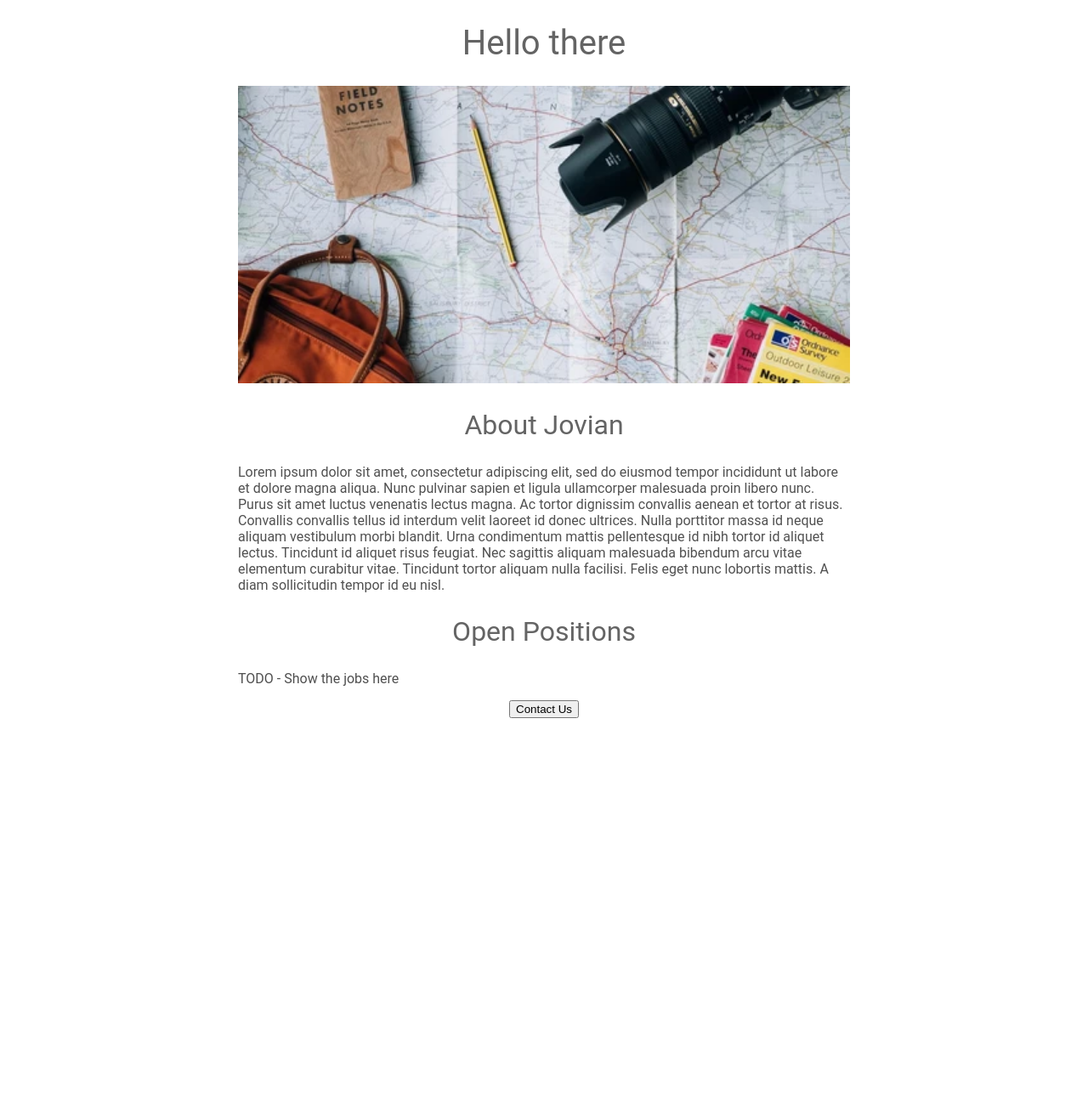
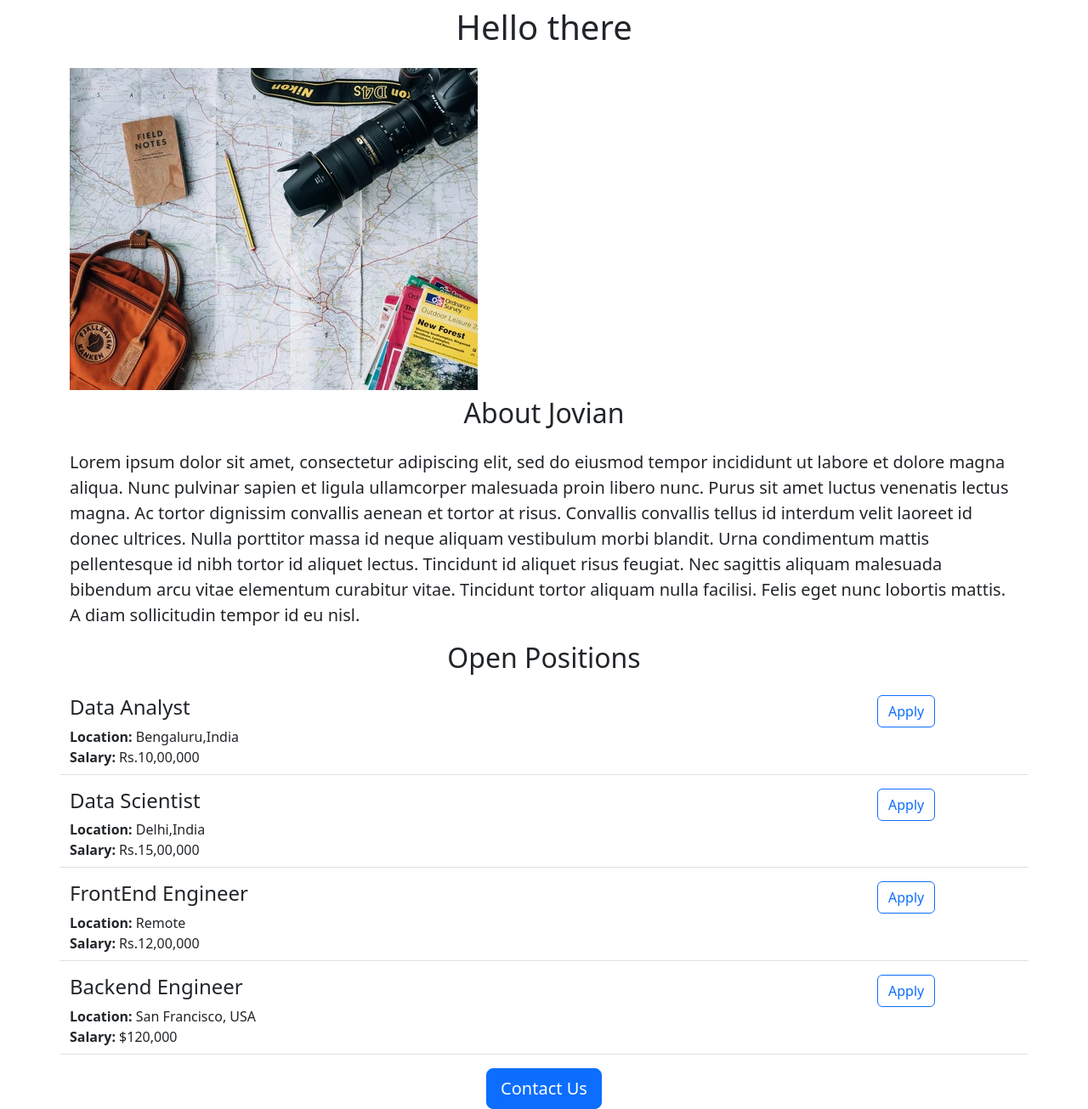
Before and after one commit to dkudiyal63/jovian-careers-website, a Flask app: page / in a window 1280 px wide. Shown: the whole page at 85% size. Before the commit the page ends 845 px from the top, so only its background shows below. Run offline with Flask 3, Linux system fonts and the light colour scheme.

Commit message:
Added dynamic data and API route

```diff
--- a/app.py
+++ b/app.py
@@ -1,11 +1,38 @@
-from flask import Flask, render_template
+from flask import Flask, render_template, jsonify
 
 app = Flask(__name__)
+
+JOBS = [{
+    'id': 1,
+    'title': 'Data Analyst',
+    'location': 'Bengaluru,India',
+    'salary': 'Rs.10,00,000'
+}, {
+    'id': 2,
+    'title': 'Data Scientist',
+    'location': 'Delhi,India',
+    'salary': 'Rs.15,00,000'
+}, {
+    'id': 3,
+    'title': 'FrontEnd Engineer',
+    'location': 'Remote',
+    'salary': 'Rs.12,00,000'
+}, {
+    'id': 4,
+    'title': 'Backend Engineer',
+    'location': 'San Francisco, USA',
+    'salary': '$120,000'
+}]
 
 
 @app.route("/")
 def hello_world():
-  return render_template('home.html')
+  return render_template('home.html', jobs=JOBS)
+
+
+@app.route("/jobs")
+def list_jobs():
+  return jsonify(JOBS)
 
 
 print(__name__)
--- a/templates/home.html
+++ b/templates/home.html
@@ -2,47 +2,33 @@
 <html>
   <head>
     <title>Jovian Carrers</title>
-    <style>
-      h1{
-        font-size : 40px;
-        font-family : Roboto;
-        font-weight : normal;
-        color : rgb(100,100,100);
-        text-align : center;
-      }
-
-      #container{
-        max-width: 720px;
-        margin : auto;
-      }
-      #banner{
-        width : 100%;
-        height : 350px ;
-        object-fit : cover;
-      }
-      h2{
-        font-size : 32px;
-        font-family : Roboto;
-        color : rgb(100,100,100);
-        text-align : center;
-        font-weight : normal;
-      }
-      .bodytext{
-        font-family : Roboto;
-        color : rgb(80,80,80);
-      }
-    </style>
+    <meta charset="utf-8">
+    <meta name="viewport" content="width=device-width, initial-scale=1">
+    <link href="https://cdn.jsdelivr.net/npm/bootstrap@5.3.2/dist/css/bootstrap.min.css" rel="stylesheet" integrity="sha384-T3c6CoIi6uLrA9TneNEoa7RxnatzjcDSCmG1MXxSR1GAsXEV/Dwwykc2MPK8M2HN" crossorigin="anonymous">
   </head>
   <body>
-    <div id="container">
-    <h1>Hello there</h1>
-    <img id="banner" src="https://98fb04f4-c773-4d05-8f1f-f05d70cfdcb1-00-3i70zsmpejerm.pike.replit.dev/static/img6.webp" alt="Image">
-    <h2>About Jovian</h2>
-    <p class="bodytext">Lorem ipsum dolor sit amet, consectetur adipiscing elit, sed do eiusmod tempor incididunt ut labore et dolore magna aliqua. Nunc pulvinar sapien et ligula ullamcorper malesuada proin libero nunc. Purus sit amet luctus venenatis lectus magna. Ac tortor dignissim convallis aenean et tortor at risus. Convallis convallis tellus id interdum velit laoreet id donec ultrices. Nulla porttitor massa id neque aliquam vestibulum morbi blandit. Urna condimentum mattis pellentesque id nibh tortor id aliquet lectus. Tincidunt id aliquet risus feugiat. Nec sagittis aliquam malesuada bibendum arcu vitae elementum curabitur vitae. Tincidunt tortor aliquam nulla facilisi. Felis eget nunc lobortis mattis. A diam sollicitudin tempor id eu nisl.</p>
-    <h2>Open Positions</h2>
-    <p class="bodytext">TODO - Show the jobs here</p>
-      <div style="text-align: center;">
-    <button>Contact Us</button>
+    <div class="container">
+    <h1 class="text-center mt-2 mb-4">Hello there</h1>
+    <img class="img-fluid" src="https://98fb04f4-c773-4d05-8f1f-f05d70cfdcb1-00-3i70zsmpejerm.pike.replit.dev/static/img6.webp" alt="Image">
+    <h2 class="text-center mt-2 mb-4">About Jovian</h2>
+
+
+
+    <p class="lead">Lorem ipsum dolor sit amet, consectetur adipiscing elit, sed do eiusmod tempor incididunt ut labore et dolore magna aliqua. Nunc pulvinar sapien et ligula ullamcorper malesuada proin libero nunc. Purus sit amet luctus venenatis lectus magna. Ac tortor dignissim convallis aenean et tortor at risus. Convallis convallis tellus id interdum velit laoreet id donec ultrices. Nulla porttitor massa id neque aliquam vestibulum morbi blandit. Urna condimentum mattis pellentesque id nibh tortor id aliquet lectus. Tincidunt id aliquet risus feugiat. Nec sagittis aliquam malesuada bibendum arcu vitae elementum curabitur vitae. Tincidunt tortor aliquam nulla facilisi. Felis eget nunc lobortis mattis. A diam sollicitudin tempor id eu nisl.</p>
+
+
+
+    <h2 class="text-center mt-2 mb-4">Open Positions</h2>
+    <div>
+      {% for job in jobs %}
+      {% include 'jobitem.html' %}
+      {% endfor %}
+    </div>
+
+
+
+      <div class="text-center">
+    <button class="btn btn-primary btn-lg">Contact Us</button>
       </div>
       </div>
   </body>
--- /dev/null
+++ b/templates/jobitem.html
@@ -0,0 +1,17 @@
+<div class="border-bottom row" style="margin-bottom:16px; padding-bottom:8px;">
+
+  <div class="col-10">
+      <h4>{{job['title']}}</h4>
+      <div >
+        <b>Location:</b> {{job['location']}}
+      </div>
+      {% if 'salary' in job %}
+      <div>
+        <b>Salary:</b> {{job['salary']}}
+      </div>
+      {% endif %}
+    </div>
+  <div class="col-2">
+      <button type="button" class="btn btn-outline-primary">Apply</button>
+    </div>
+</div>
```
